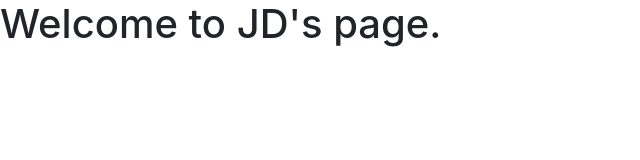
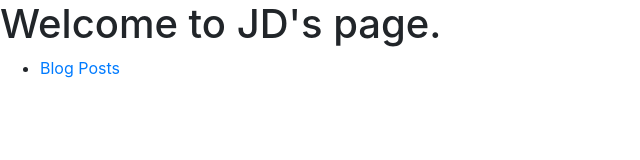
Before and after one commit to justin1dennison/blog, an Astro site: page / in a window 1280 px wide. Shown: the whole page, without its empty margins (0-640 px from the left). Built offline with nearby package versions, Linux system fonts and the light colour scheme; Astro itself is replaced by a stand-in of ours.

Commit message:
feature: add a link on landing page to the blog posts

```diff
--- a/src/pages/index.astro
+++ b/src/pages/index.astro
@@ -1,9 +1,14 @@
 ---
 import Layout from '../layouts/Layout.astro';
+
+const baseUrl = import.meta.env.BASE_URL;
 ---
 
 <Layout title="Welcome to JD.">
 	<main>
 		<h1>Welcome to <span class="text-gradient">JD's</span> page.</h1>
-	</main>
+  </main>
+  <ul>
+    <li><a href=`${baseUrl}/posts`>Blog Posts</a></li>
+  </ul>
 </Layout>
```
